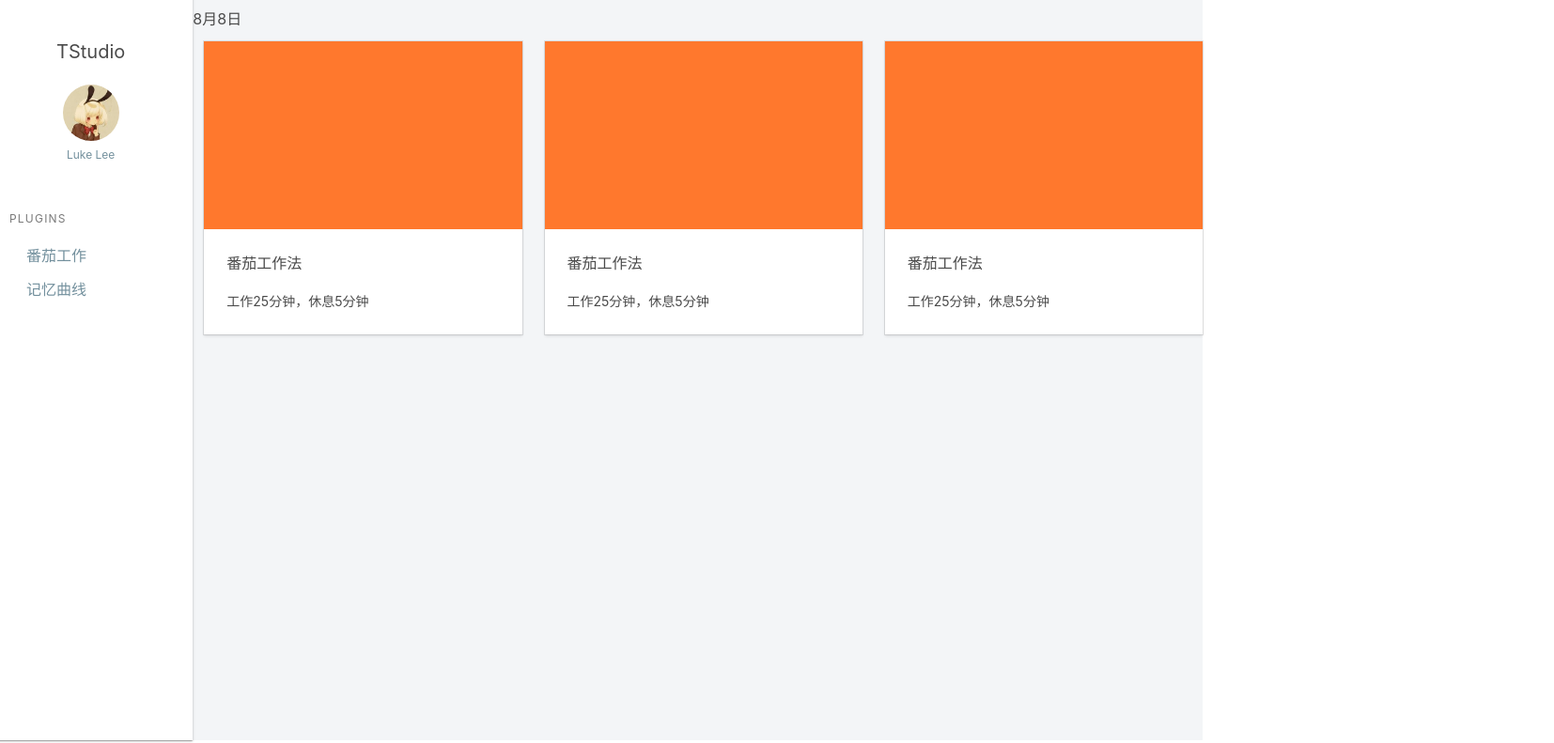
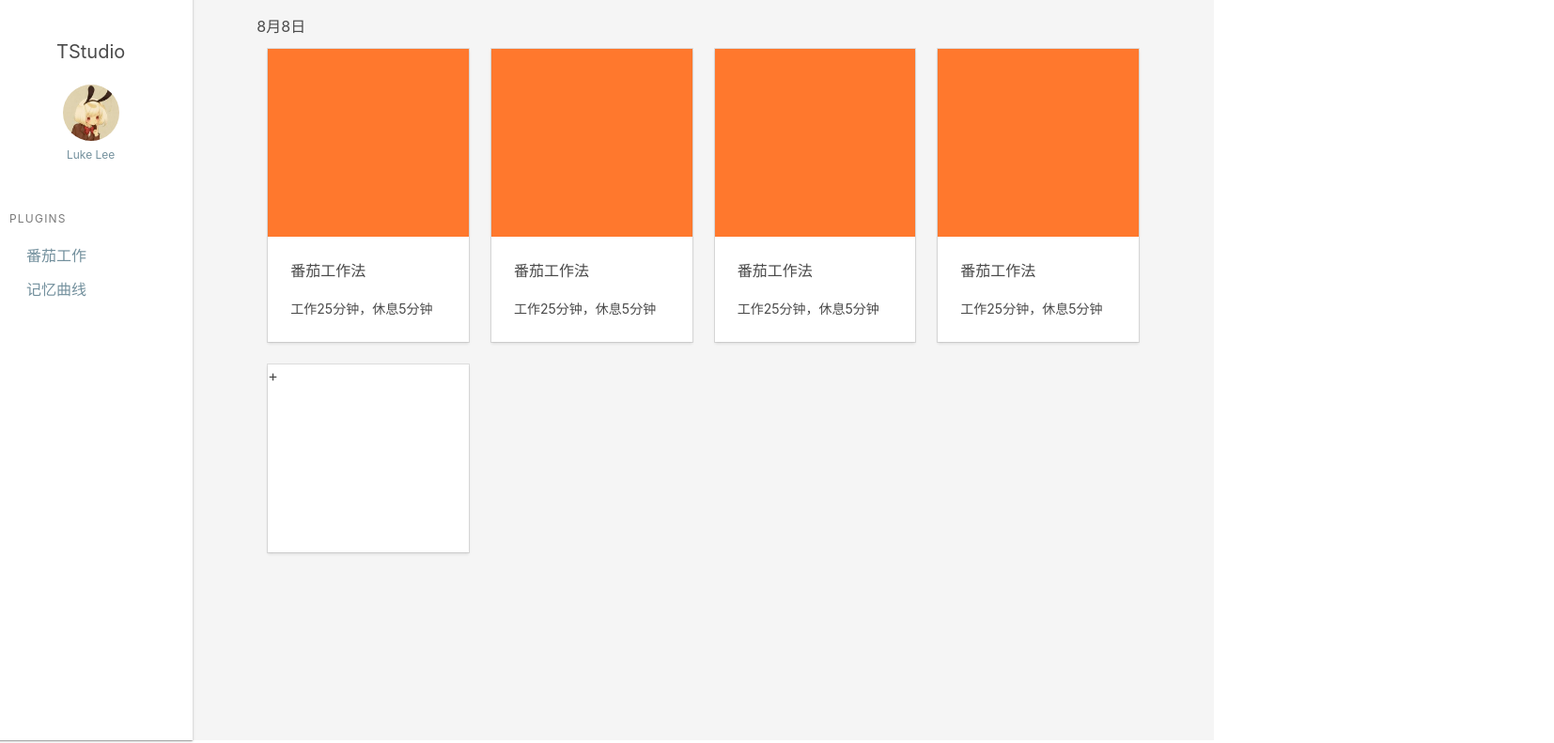
Before and after one commit to lukesomnus/tstudio, a React (Create React App) app: page /dashboard in a window 1280 px wide. Shown: the top 791 px of the page at 94% size, 1654 px wide, since content can reach past the window. Built offline with nearby package versions, Linux system fonts and the light colour scheme.

Commit message:
aadd tomato plugin

```diff
--- a/src/App.js
+++ b/src/App.js
@@ -3,6 +3,7 @@ import React, { Component } from 'react';
 import './App.css';
 import Introduction from './pages/Introduction';
 import Dashboard from './pages/Dashboard';
+import Tomato from './pages/Plugins/Tomato/Tomato'
 import { BrowserRouter as Router, Route, Link } from 'react-router-dom'
 class App extends Component {
   render() {
@@ -11,6 +12,7 @@ class App extends Component {
         <div>
           <Route path="/intro" component={Introduction} />
           <Route path="/dashboard" component={Dashboard} />
+          <Route path="/tomato" component={Tomato} />
         </div>
 
       </Router>
--- a/src/pages/Dashboard/index.css
+++ b/src/pages/Dashboard/index.css
@@ -1,3 +1,6 @@
+.ts-root {
+  background-color: #f5f5f5; }
+
 .ts-aside {
   background-color: #fff;
   box-shadow: 0 1px 3px rgba(0, 0, 0, 0.2), 0 1px 1px rgba(0, 0, 0, 0.14), 0 2px 1px -1px rgba(0, 0, 0, 0.12); }
@@ -34,14 +37,18 @@
   background-color: #ff782d; }
 
 .column-card {
-  width: 80%;
+  width: 240px;
   margin: 0 auto; }
 
-.ts-dashboard-header {
-  padding-top: 20px; }
+.ts-dashboard {
+  padding: 20px 80px; }
+  .ts-dashboard-header {
+    padding-top: 20px; }
+  .ts-dashboard-container {
+    flex-wrap: wrap; }
 
 .card-more {
-  width: 80%;
+  width: 240px;
   margin: 0 auto;
   background-color: #fff;
   height: 200px; }
--- a/src/pages/Dashboard/index.js
+++ b/src/pages/Dashboard/index.js
@@ -12,7 +12,7 @@ class Dashboard extends Component {
                 id: 1,
                 title: '番茄工作法',
                 subtitle: '工作25分钟，休息5分钟',
-                link: '/todo',
+                link: '/tomato',
                 imgUrl: ''
             },
             {
@@ -27,8 +27,18 @@ class Dashboard extends Component {
                 subtitle: '工作25分钟，休息5分钟',
                 link: '/todo',
                 imgUrl: ''
-            },]
+            }, {
+                id: 4,
+                title: '番茄工作法',
+                subtitle: '工作25分钟，休息5分钟',
+                link: '/todo',
+                imgUrl: ''
+            }]
         }
+    }
+
+    cardClickHandler(link) {
+        this.props.history.push(link)
     }
 
     render() {
@@ -49,7 +59,7 @@ class Dashboard extends Component {
                         </Navbar.Start>
                     </Navbar.Menu>
                 </Navbar> */}
-                <Columns>
+                <Columns className="ts-root">
                     <Column span="2" className="ts-aside" style={{ height: this.state.asideHeight }}>
                         <div className="ts-logo">
                             <div>TStudio</div>
@@ -73,15 +83,15 @@ class Dashboard extends Component {
                             </Menu.List>
                         </Menu>
                     </Column>
-                    <Column span="10">
+                    <Column span="10" className="ts-dashboard">
                         <Columns className="ts-dashboard-header">
                             <div>8月8日</div>
                         </Columns>
-                        <Columns>
+                        <Columns className="ts-dashboard-container">
                             {cards.map(card => {
                                 return (
-                                    <Column span='4'  key={card.id}>
-                                        <Card >
+                                    <Column span='3' key={card.id}>
+                                        <Card className="column-card" onClick={() => { this.cardClickHandler(card.link) }}>
                                             <Card.Image>
                                                 <div className="card-img">
 
@@ -97,11 +107,11 @@ class Dashboard extends Component {
                                     </Column>
                                 )
                             })}
-                             <Column span='4'>
-                                <div className="card-more">
-
+                            <Column span='3'>
+                                <div className="card-more card">
+                                    <span>+</span>
                                 </div>
-                             </Column>
+                            </Column>
                         </Columns>
                     </Column>
                 </Columns>
--- a/src/pages/Dashboard/index.scss
+++ b/src/pages/Dashboard/index.scss
@@ -1,5 +1,9 @@
 // .ts-navbar
 //     background-color: #fff
+.ts-root{
+    // padding:0 100px;
+    background-color: #f5f5f5;
+}
 .ts-aside {
     background-color: #fff;
     box-shadow: 0 1px 3px rgba(0, 0, 0, .2), 0 1px 1px rgba(0, 0, 0, .14), 0 2px 1px -1px rgba(0, 0, 0, .12)
@@ -45,16 +49,22 @@
 }
 
 .column-card {
-    width: 80%;
+    width: 240px;
     margin: 0 auto;
 }
 
-.ts-dashboard-header {
-    padding-top: 20px;
+.ts-dashboard {
+    padding: 20px 80px;
+    &-header {
+        padding-top: 20px;
+    }
+    &-container {
+        flex-wrap: wrap;
+    }
 }
 
 .card-more {
-    width: 80%;
+    width: 240px;
     margin: 0 auto;
     background-color: #fff;
     height: 200px;
--- /dev/null
+++ b/src/pages/Plugins/Todo/Todo.js
@@ -0,0 +1,5 @@
+import React, { Component } from 'react';
+
+class Todo extends Component {
+
+}
```
Also changed, not shown: src/pages/Plugins/Tomato/Tomato.js (added).
